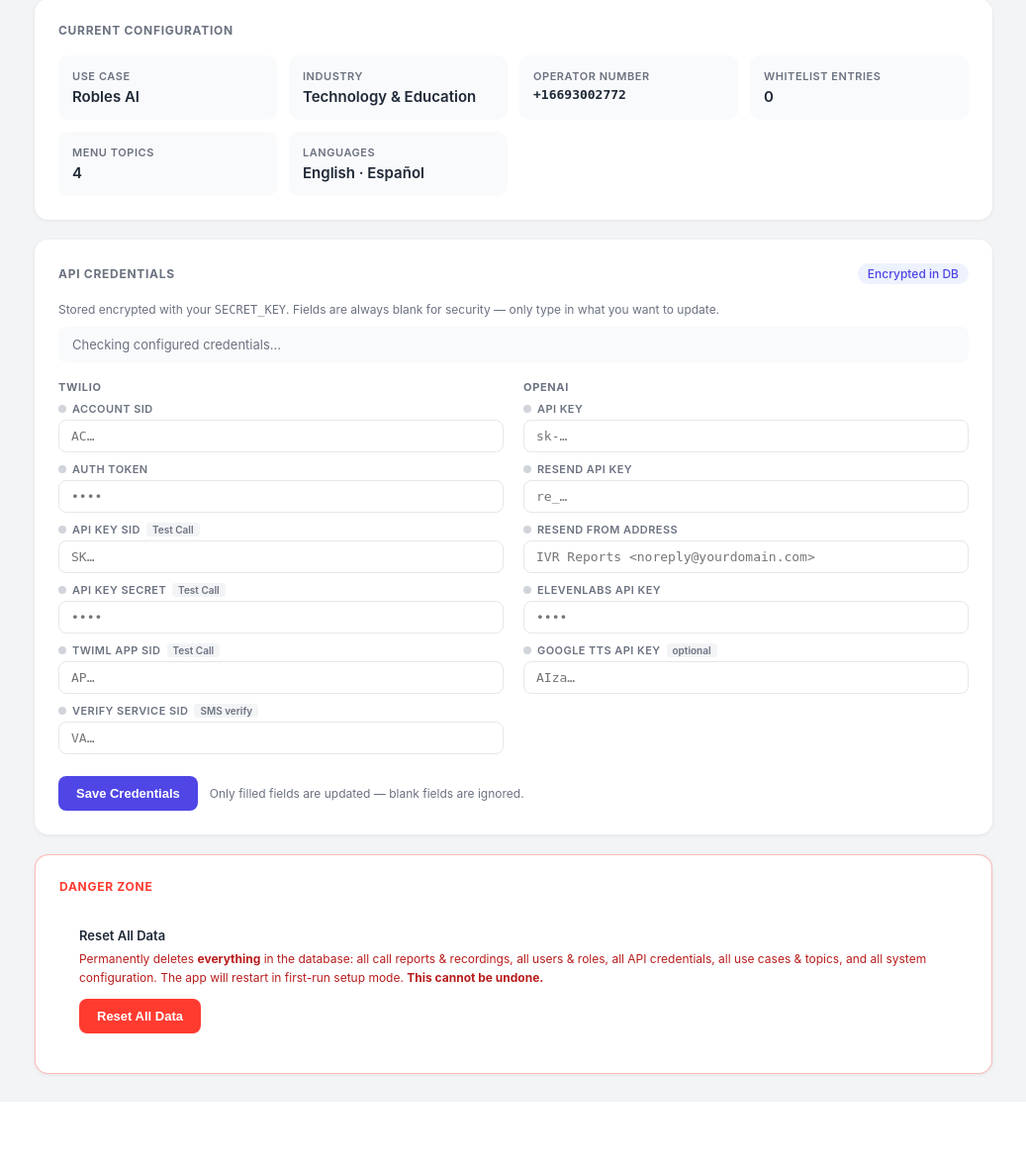
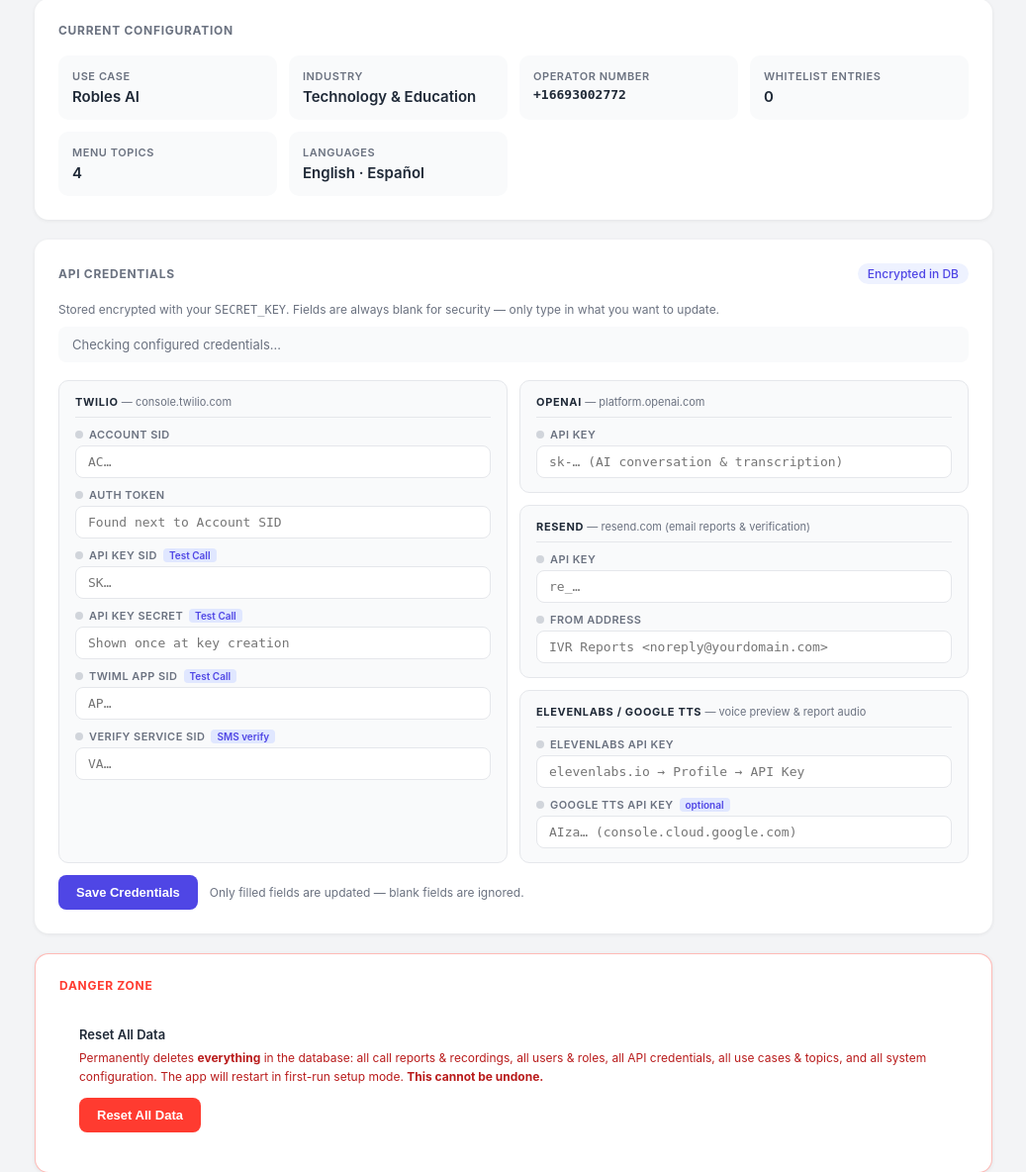
Before and after one commit to jroblesluna/ai-ivr-receptionist, a Flask app: page /admin in a window 1280 px wide. Shown: the part 2113-3297 px from the top of the page at 99% size, without its empty margins (121-1158 px from the left). Before the commit the page ends 3202 px from the top, so only its background shows below. Run offline with Flask 3, Linux system fonts and the light colour scheme; the visitor is signed in with stand-in values (Sample User, id 1); data comes from the database, SQL or seed files in the repository; data that the repository does not hold is empty.

Commit message:
Redesign credentials section: group cards, fix placeholders, surface API errors

```diff
--- a/src/templates/admin.html
+++ b/src/templates/admin.html
@@ -348,16 +348,22 @@ input:checked + .slider:before { transform: translateX(20px); }
 hr { border: none; border-top: 1px solid var(--border); margin: 16px 0; }
 
 /* ── Credentials ── */
-.cred-group-title { font-size:11px; font-weight:700; text-transform:uppercase; letter-spacing:.06em; color:var(--muted); margin-bottom:8px; }
+.cred-sections { display:grid; grid-template-columns:1fr 1fr; gap:12px; }
+.cred-right-col { display:flex; flex-direction:column; gap:12px; }
+.cred-group { background:#f9fafb; border:1px solid var(--border); border-radius:10px; padding:14px 16px; }
+.cred-group-header { font-size:11px; font-weight:700; text-transform:uppercase; letter-spacing:.06em; color:var(--text); padding-bottom:8px; margin-bottom:10px; border-bottom:1px solid var(--border); }
+.cred-group-header small { font-weight:400; text-transform:none; letter-spacing:0; color:var(--muted); font-size:11px; }
 .cred-field { margin-bottom:10px; }
+.cred-field:last-child { margin-bottom:0; }
 .cred-label-row { display:flex; align-items:center; gap:6px; margin-bottom:4px; }
 .cred-label-row label { font-size:11px; font-weight:600; color:var(--muted); text-transform:uppercase; letter-spacing:.04em; margin:0; white-space:nowrap; }
 .cred-dot { width:8px; height:8px; border-radius:50%; background:#d1d5db; flex-shrink:0; transition:background .2s; }
 .cred-dot.dot-set { background:#10b981; }
 .cred-dot.dot-empty { background:#d1d5db; }
-.cred-tag { font-size:10px; font-weight:600; background:#f3f4f6; color:#6b7280; padding:1px 6px; border-radius:4px; text-transform:none; letter-spacing:0; white-space:nowrap; }
-.cred-field input { width:100%; padding:8px 12px; border:1.5px solid var(--border); border-radius:8px; font-size:13px; font-family:monospace; outline:none; transition:border-color .15s; }
+.cred-tag { font-size:10px; font-weight:600; background:#e0e7ff; color:#4f46e5; padding:1px 6px; border-radius:4px; text-transform:none; letter-spacing:0; white-space:nowrap; }
+.cred-field input { width:100%; padding:8px 12px; border:1.5px solid var(--border); border-radius:8px; font-size:13px; font-family:monospace; outline:none; transition:border-color .15s; background:white; }
 .cred-field input:focus { border-color:var(--primary); }
+@media(max-width:640px){ .cred-sections { grid-template-columns:1fr; } }
 
 /* ── Use Case Editor ── */
 .editor-body { padding-top: 4px; }
@@ -757,55 +763,65 @@ hr { border: none; border-top: 1px solid var(--border); margin: 16px 0; }
     <div id="creds-status" style="display:flex;align-items:center;gap:10px;margin-bottom:18px;padding:10px 14px;background:#f9fafb;border-radius:8px;font-size:13px;">
       <span style="color:var(--muted);">Checking configured credentials…</span>
     </div>
-    <div class="two-col">
-      <div>
-        <div class="cred-group-title">Twilio</div>
+    <div class="cred-sections">
+      <!-- Twilio -->
+      <div class="cred-group">
+        <div class="cred-group-header">Twilio <small>— console.twilio.com</small></div>
         <div class="cred-field">
           <div class="cred-label-row"><span class="cred-dot" id="dot-twilio_account_sid"></span><label>Account SID</label></div>
-          <input type="password" id="cred-twilio_account_sid" placeholder="AC…" autocomplete="off" title="Twilio Console → Dashboard">
+          <input type="text" id="cred-twilio_account_sid" placeholder="AC…" autocomplete="off" title="Console → Dashboard">
         </div>
         <div class="cred-field">
           <div class="cred-label-row"><span class="cred-dot" id="dot-twilio_auth_token"></span><label>Auth Token</label></div>
-          <input type="password" id="cred-twilio_auth_token" placeholder="••••" autocomplete="off" title="Found next to Account SID">
+          <input type="password" id="cred-twilio_auth_token" placeholder="Found next to Account SID" autocomplete="off" title="Console → Dashboard">
         </div>
         <div class="cred-field">
           <div class="cred-label-row"><span class="cred-dot" id="dot-twilio_api_key_sid"></span><label>API Key SID</label><span class="cred-tag">Test Call</span></div>
-          <input type="password" id="cred-twilio_api_key_sid" placeholder="SK…" autocomplete="off" title="Console → Account → API keys & tokens">
+          <input type="text" id="cred-twilio_api_key_sid" placeholder="SK…" autocomplete="off" title="Console → Account → API keys & tokens">
         </div>
         <div class="cred-field">
           <div class="cred-label-row"><span class="cred-dot" id="dot-twilio_api_key_secret"></span><label>API Key Secret</label><span class="cred-tag">Test Call</span></div>
-          <input type="password" id="cred-twilio_api_key_secret" placeholder="••••" autocomplete="off" title="Shown only once at key creation">
+          <input type="password" id="cred-twilio_api_key_secret" placeholder="Shown once at key creation" autocomplete="off" title="Console → Account → API keys & tokens">
         </div>
         <div class="cred-field">
           <div class="cred-label-row"><span class="cred-dot" id="dot-twilio_twiml_app_sid"></span><label>TwiML App SID</label><span class="cred-tag">Test Call</span></div>
-          <input type="password" id="cred-twilio_twiml_app_sid" placeholder="AP…" autocomplete="off" title="Console → Voice → TwiML → TwiML Apps">
+          <input type="text" id="cred-twilio_twiml_app_sid" placeholder="AP…" autocomplete="off" title="Console → Voice → TwiML → TwiML Apps">
         </div>
         <div class="cred-field">
           <div class="cred-label-row"><span class="cred-dot" id="dot-twilio_verify_sid"></span><label>Verify Service SID</label><span class="cred-tag">SMS verify</span></div>
-          <input type="password" id="cred-twilio_verify_sid" placeholder="VA…" autocomplete="off" title="Console → Verify → Services">
-        </div>
-      </div>
-      <div>
-        <div class="cred-group-title">OpenAI</div>
+          <input type="text" id="cred-twilio_verify_sid" placeholder="VA…" autocomplete="off" title="Console → Verify → Services">
+        </div>
+      </div>
+      <!-- Right column: OpenAI + Resend + ElevenLabs -->
+      <div class="cred-right-col">
+        <div class="cred-group">
+          <div class="cred-group-header">OpenAI <small>— platform.openai.com</small></div>
           <div class="cred-field">
             <div class="cred-label-row"><span class="cred-dot" id="dot-openai_api_key"></span><label>API Key</label></div>
-          <input type="password" id="cred-openai_api_key" placeholder="sk-…" autocomplete="off" title="platform.openai.com → API keys · AI conversation & transcription">
-        </div>
+            <input type="password" id="cred-openai_api_key" placeholder="sk-… (AI conversation & transcription)" autocomplete="off">
+          </div>
+        </div>
+        <div class="cred-group">
+          <div class="cred-group-header">Resend <small>— resend.com (email reports &amp; verification)</small></div>
           <div class="cred-field">
-          <div class="cred-label-row"><span class="cred-dot" id="dot-resend_api_key"></span><label>Resend API Key</label></div>
-          <input type="password" id="cred-resend_api_key" placeholder="re_…" autocomplete="off" title="resend.com → API Keys · email reports & verification">
+            <div class="cred-label-row"><span class="cred-dot" id="dot-resend_api_key"></span><label>API Key</label></div>
+            <input type="password" id="cred-resend_api_key" placeholder="re_…" autocomplete="off">
           </div>
           <div class="cred-field">
-          <div class="cred-label-row"><span class="cred-dot" id="dot-resend_from"></span><label>Resend From Address</label></div>
+            <div class="cred-label-row"><span class="cred-dot" id="dot-resend_from"></span><label>From Address</label></div>
             <input type="text" id="cred-resend_from" placeholder="IVR Reports <noreply@yourdomain.com>" autocomplete="off" title="Must be a verified domain in Resend">
           </div>
+        </div>
+        <div class="cred-group">
+          <div class="cred-group-header">ElevenLabs / Google TTS <small>— voice preview &amp; report audio</small></div>
           <div class="cred-field">
             <div class="cred-label-row"><span class="cred-dot" id="dot-elevenlabs_api_key"></span><label>ElevenLabs API Key</label></div>
-          <input type="password" id="cred-elevenlabs_api_key" placeholder="••••" autocomplete="off" title="elevenlabs.io → Profile → API Key · voice preview & report audio">
+            <input type="password" id="cred-elevenlabs_api_key" placeholder="elevenlabs.io → Profile → API Key" autocomplete="off">
           </div>
           <div class="cred-field">
             <div class="cred-label-row"><span class="cred-dot" id="dot-google_tts_api_key"></span><label>Google TTS API Key</label><span class="cred-tag">optional</span></div>
-          <input type="password" id="cred-google_tts_api_key" placeholder="AIza…" autocomplete="off" title="console.cloud.google.com · for voice preview only">
+            <input type="password" id="cred-google_tts_api_key" placeholder="AIza… (console.cloud.google.com)" autocomplete="off">
+          </div>
         </div>
       </div>
     </div>
@@ -1517,12 +1533,18 @@ const _CRED_KEYS = [
 
 async function loadCredentialStatus() {
   if (!IS_ADMIN) return;
+  const el = document.getElementById('creds-status');
+  try {
     const res = await apiFetch('/admin/api/credentials');
-  if (!res || !res.ok) return;
+    if (!res) return; // redirected to login
+    if (!res.ok) {
+      const err = await res.json().catch(() => ({}));
+      if (el) el.innerHTML = `<span style="color:var(--danger)">● Error loading credentials: ${err.error || res.status}</span>`;
+      return;
+    }
     const status = await res.json();
     const set = Object.values(status).filter(Boolean).length;
     const total = Object.keys(status).length;
-  const el = document.getElementById('creds-status');
     if (el) el.innerHTML = `<span style="color:${set===total?'var(--success)':'var(--warning)'}">●</span> <strong>${set} of ${total}</strong> credentials configured`;
     _CRED_KEYS.forEach(k => {
       const dot = document.getElementById(`dot-${k}`);
@@ -1530,6 +1552,9 @@ async function loadCredentialStatus() {
       if (dot) dot.className = `cred-dot ${status[k] ? 'dot-set' : 'dot-empty'}`;
       if (inp && !inp.value) inp.style.borderColor = status[k] ? '#10b981' : '#e5e7eb';
     });
+  } catch(e) {
+    if (el) el.innerHTML = `<span style="color:var(--danger)">● Could not load credential status</span>`;
+  }
 }
 
 async function saveCredentials() {
```
Lines whose indentation alone changed are shown as unchanged.
